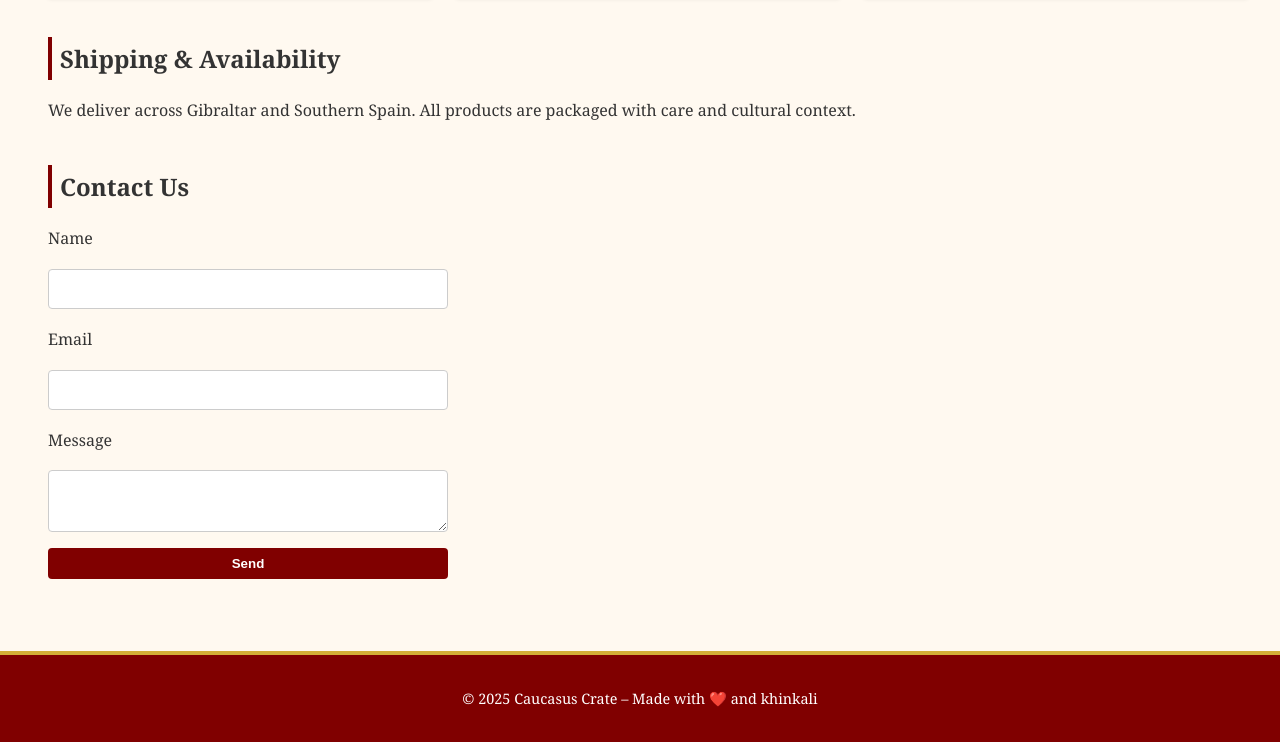
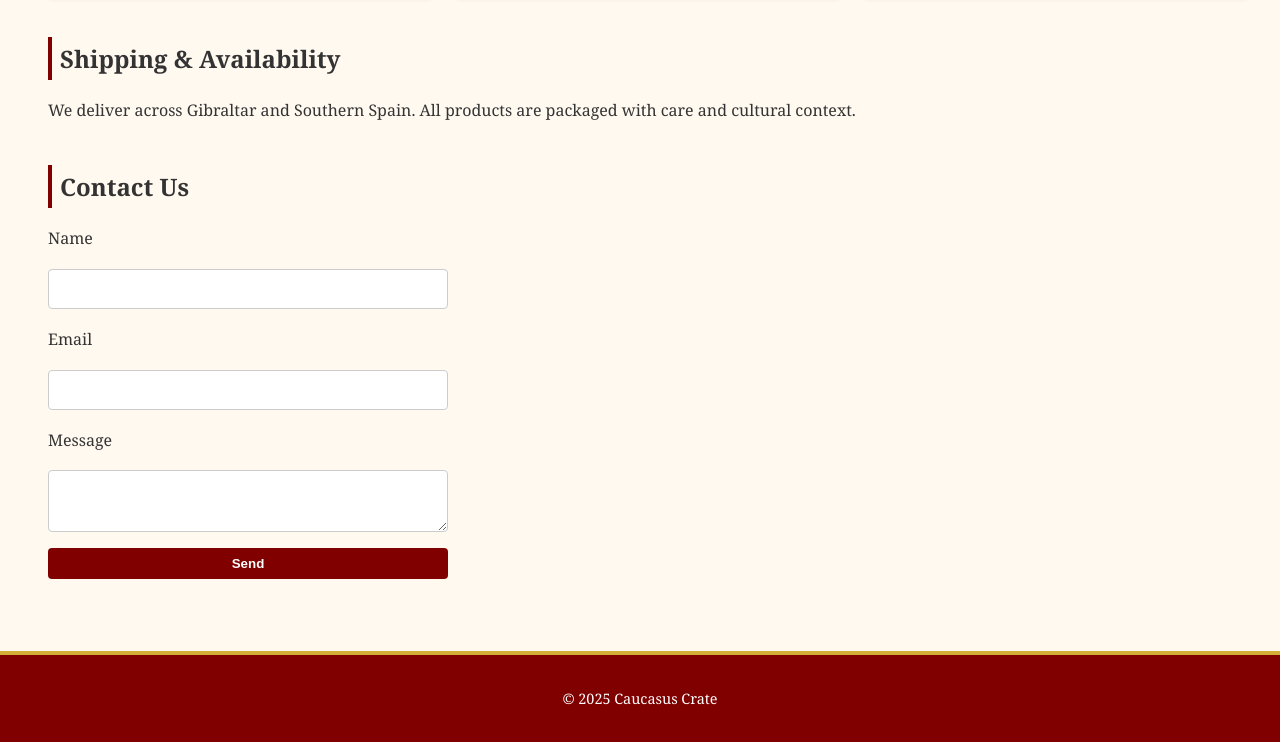
Before and after one commit to catlikesice/GeorgiaGibraltar, a plain HTML site: page index.html in a window 1280 px wide. Shown: the part 634-1376 px from the top of the page. Drawn offline with Linux system fonts and the light colour scheme.

Commit message:
Update index.html

```diff
--- a/index.html
+++ b/index.html
@@ -62,7 +62,7 @@
   </main>
 
   <footer>
-    <p>© 2025 Caucasus Crate – Made with ❤️ and khinkali</p>
+    <p>© 2025 Caucasus Crate</p>
   </footer>
 </body>
 </html>
```
